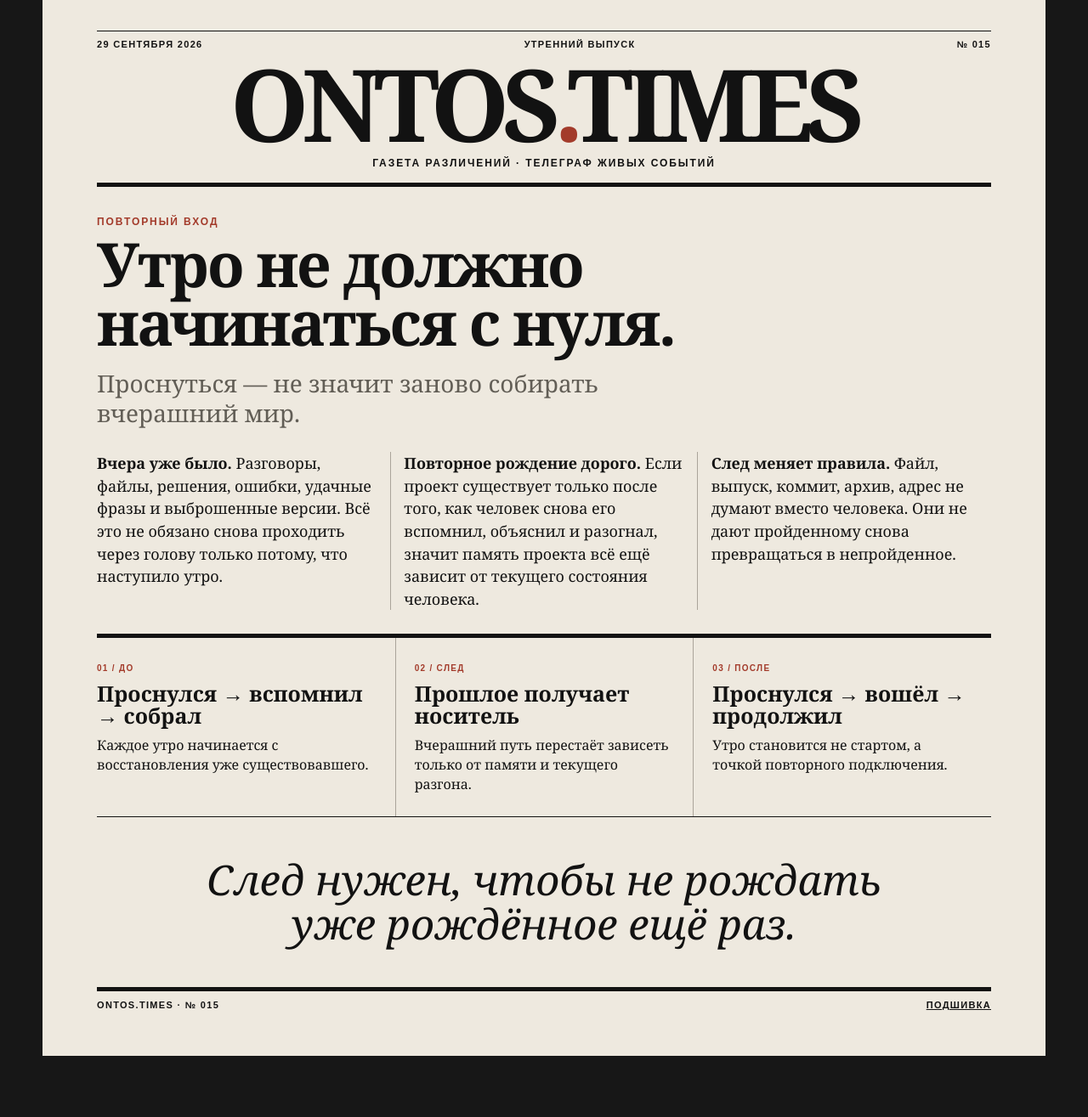
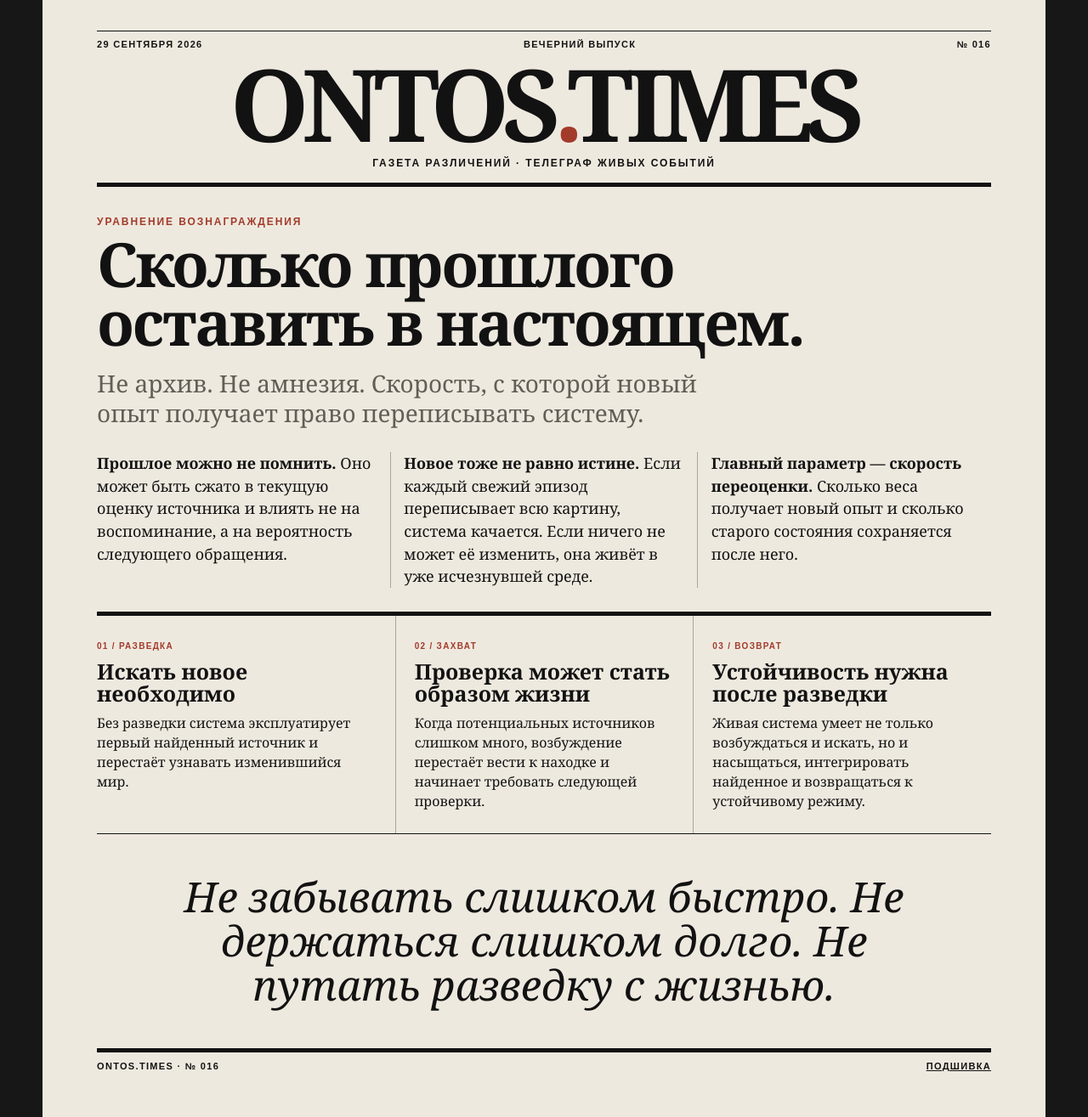
Before and after one commit to OntosLive/Ontos.Times, a Jekyll site: the page index.html, which Jekyll copies as it is, in a window 1280 px wide. Shown: the whole page at 85% size. Built offline with Jekyll 4.4.1, drawn with Linux system fonts in a browser that asks for light colours; before the commit the page ends 1243 px from its top, so only the background shows below that.

```diff
--- a/index.html
+++ b/index.html
@@ -3,8 +3,8 @@
 <head>
   <meta charset="utf-8">
   <meta name="viewport" content="width=device-width,initial-scale=1">
-  <meta name="description" content="ONTOS.TIMES — Утро не должно начинаться с нуля">
-  <title>ONTOS.TIMES — Утро не должно начинаться с нуля</title>
+  <meta name="description" content="ONTOS.TIMES — Сколько прошлого оставить в настоящем">
+  <title>ONTOS.TIMES — Сколько прошлого оставить в настоящем</title>
   <link rel="stylesheet" href="styles.css">
 </head>
 <body>
@@ -12,8 +12,8 @@
     <div class="rule"></div>
     <div class="meta">
       <span>29 СЕНТЯБРЯ 2026</span>
-      <span>УТРЕННИЙ ВЫПУСК</span>
-      <span>№ 015</span>
+      <span>ВЕЧЕРНИЙ ВЫПУСК</span>
+      <span>№ 016</span>
     </div>
     <h1>ONTOS<span>.</span>TIMES</h1>
     <p class="tagline">Газета различений · Телеграф живых событий</p>
@@ -22,44 +22,44 @@
 
   <main>
     <article class="lead">
-      <p class="kicker">ПОВТОРНЫЙ ВХОД</p>
-      <h2>Утро не должно начинаться с нуля.</h2>
-      <p class="deck">Проснуться — не значит заново собирать вчерашний мир.</p>
+      <p class="kicker">УРАВНЕНИЕ ВОЗНАГРАЖДЕНИЯ</p>
+      <h2>Сколько прошлого оставить в настоящем.</h2>
+      <p class="deck">Не архив. Не амнезия. Скорость, с которой новый опыт получает право переписывать систему.</p>
 
       <div class="columns">
-        <p><strong>Вчера уже было.</strong> Разговоры, файлы, решения, ошибки, удачные фразы и выброшенные версии. Всё это не обязано снова проходить через голову только потому, что наступило утро.</p>
+        <p><strong>Прошлое можно не помнить.</strong> Оно может быть сжато в текущую оценку источника и влиять не на воспоминание, а на вероятность следующего обращения.</p>
 
-        <p><strong>Повторное рождение дорого.</strong> Если проект существует только после того, как человек снова его вспомнил, объяснил и разогнал, значит память проекта всё ещё зависит от текущего состояния человека.</p>
+        <p><strong>Новое тоже не равно истине.</strong> Если каждый свежий эпизод переписывает всю картину, система качается. Если ничего не может её изменить, она живёт в уже исчезнувшей среде.</p>
 
-        <p><strong>След меняет правила.</strong> Файл, выпуск, коммит, архив, адрес не думают вместо человека. Они не дают пройденному снова превращаться в непройденное.</p>
+        <p><strong>Главный параметр — скорость переоценки.</strong> Сколько веса получает новый опыт и сколько старого состояния сохраняется после него.</p>
       </div>
     </article>
 
     <section class="dispatches">
       <article>
-        <span>01 / ДО</span>
-        <h3>Проснулся → вспомнил → собрал</h3>
-        <p>Каждое утро начинается с восстановления уже существовавшего.</p>
+        <span>01 / РАЗВЕДКА</span>
+        <h3>Искать новое необходимо</h3>
+        <p>Без разведки система эксплуатирует первый найденный источник и перестаёт узнавать изменившийся мир.</p>
       </article>
 
       <article>
-        <span>02 / СЛЕД</span>
-        <h3>Прошлое получает носитель</h3>
-        <p>Вчерашний путь перестаёт зависеть только от памяти и текущего разгона.</p>
+        <span>02 / ЗАХВАТ</span>
+        <h3>Проверка может стать образом жизни</h3>
+        <p>Когда потенциальных источников слишком много, возбуждение перестаёт вести к находке и начинает требовать следующей проверки.</p>
       </article>
 
       <article>
-        <span>03 / ПОСЛЕ</span>
-        <h3>Проснулся → вошёл → продолжил</h3>
-        <p>Утро становится не стартом, а точкой повторного подключения.</p>
+        <span>03 / ВОЗВРАТ</span>
+        <h3>Устойчивость нужна после разведки</h3>
+        <p>Живая система умеет не только возбуждаться и искать, но и насыщаться, интегрировать найденное и возвращаться к устойчивому режиму.</p>
       </article>
     </section>
 
-    <blockquote>След нужен, чтобы не рождать уже рождённое ещё раз.</blockquote>
+    <blockquote>Не забывать слишком быстро. Не держаться слишком долго. Не путать разведку с жизнью.</blockquote>
   </main>
 
   <footer>
-    <span>ONTOS.TIMES · № 015</span>
+    <span>ONTOS.TIMES · № 016</span>
     <span><a href="archive/" style="color:inherit">Подшивка</a></span>
   </footer>
 </body>
```
Also changed, not shown: issues/2026-09-29-rate-of-revaluation.md (added, +161 -0 lines).
